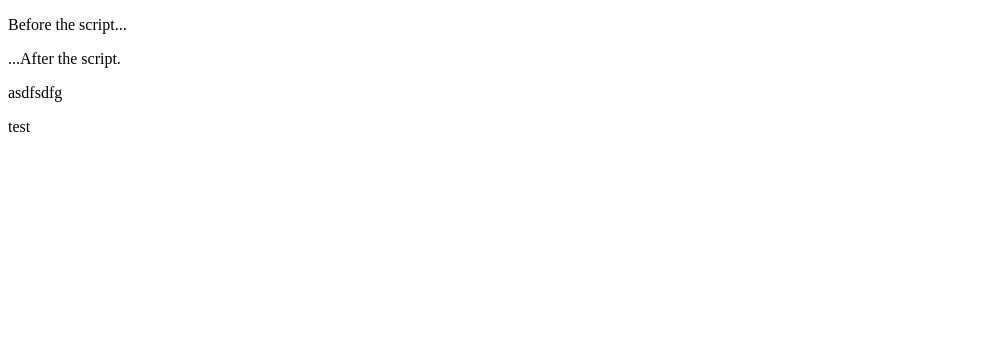
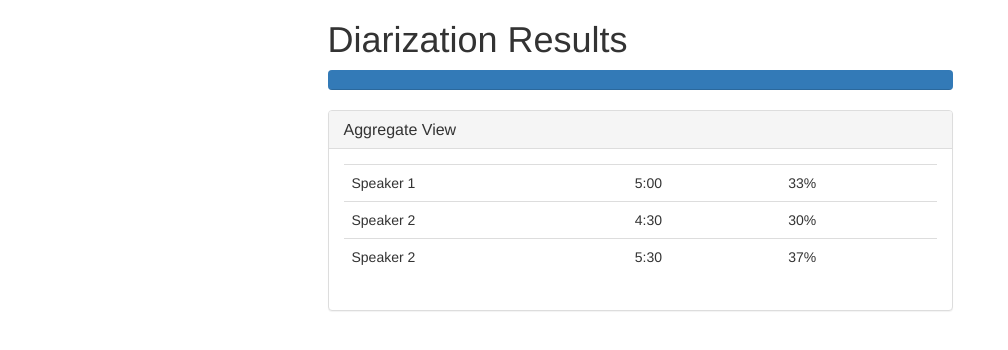
Before and after one commit to blabbertabber/speechbroker, a plain HTML site: page assets/index.html in a window 1280 px wide. Shown: the whole page, without its empty margins (0-1008 px from the left). Drawn offline with nearby package versions, Linux system fonts and the light colour scheme.

Commit message:
First pass at Charlotte's universal landing page
Signed-off-by: Brian Cunnie <brian.cunnie@gmail.com>

```diff
--- a/assets/index.html
+++ b/assets/index.html
@@ -1,23 +1,77 @@
-<!DOCTYPE HTML>
-<html>
+<!DOCTYPE html>
+<html lang="en">
+  <head>
+    <meta charset="UTF-8">
+    <meta http-equiv="X-UA-Compatible" content="IE=edge">
+    <meta name="viewport" content="width=device-width, initial-scale=1">
+    <title>Untitled Document</title>
+    <!-- Bootstrap -->
+    <link href="https://maxcdn.bootstrapcdn.com/bootstrap/3.3.7/css/bootstrap.min.css" rel="stylesheet">
 
-<head>
-  <script src="https://ajax.googleapis.com/ajax/libs/jquery/3.2.0/jquery.min.js" defer></script>
-  <script src="https://d3js.org/d3.v4.min.js" defer></script>
-  <script src="charlotte.js" defer></script>
-</head>
+    <!-- HTML5 shim and Respond.js for IE8 support of HTML5 elements and media queries -->
+    <!-- WARNING: Respond.js doesn't work if you view the page via file:// -->
+    <!--[if lt IE 9]>
+          <script src="https://oss.maxcdn.com/html5shiv/3.7.2/html5shiv.min.js"></script>
+          <script src="https://oss.maxcdn.com/respond/1.4.2/respond.min.js"></script>
+        <![endif]-->
+  </head>
+  <body>
+    <!-- jQuery (necessary for Bootstrap's JavaScript plugins) -->
+    <script src="https://ajax.googleapis.com/ajax/libs/jquery/3.2.1/jquery.min.js"></script>
+    <!-- <script src="https://ajax.googleapis.com/ajax/libs/jquery/1.12.4/jquery.min.js"></script> -->
 
-<body>
-  <p>Before the script...</p>
-  <p>...After the script.</p>
-  <p id="asdf">
-    asdfsdfg
-  </p>
-  <p id="xyz">
-    test
-  </p>
+    <!-- Include all compiled plugins (below), or include individual files as needed -->
+    <script src="https://maxcdn.bootstrapcdn.com/bootstrap/3.3.7/js/bootstrap.min.js"></script>
 
 
-</body>
+    <!-- BEGIN CHARLOTTE'S CODE -->
 
+<div class="row">
+  <div class="col-md-6 col-md-offset-3">
+    <h1>Diarization Results</h1>
+  </div>
+</div>
+
+<div class="row">
+  <div class="col-md-6 col-md-offset-3">
+
+    <div class="progress">
+  <div class="progress-bar speaker-1" style="width: 33%">
+    <span class="sr-only">Speaker 1</span>
+  </div>
+  <div class="progress-bar speaker-2" style="width: 30%">
+    <span class="sr-only">Speaker 2</span>
+  </div>
+  <div class="progress-bar speaker-3" style="width: 37%">
+    <span class="sr-only">Speaker 3</span>
+  </div>
+  </div>
+
+<div class="panel panel-default">
+  <div class="panel-heading">
+    <h3 class="panel-title">Aggregate View</h3>
+  </div>
+  <div class="panel-body">
+    <table class="table">
+        <tbody>
+            <tr>
+            <td>Speaker 1</td> <td>5:00</td> <td>33%</td>
+            </tr>
+            <tr>
+            <td>Speaker 2</td> <td>4:30</td> <td>30%</td>
+            </tr>
+            <tr>
+            <td>Speaker 2</td> <td>5:30</td> <td>37%</td>
+            </tr>
+        </tbody>
+    </table>
+  </div>
+</div>
+
+
+
+</div>
+</div>
+
+  </body>
 </html>
```
